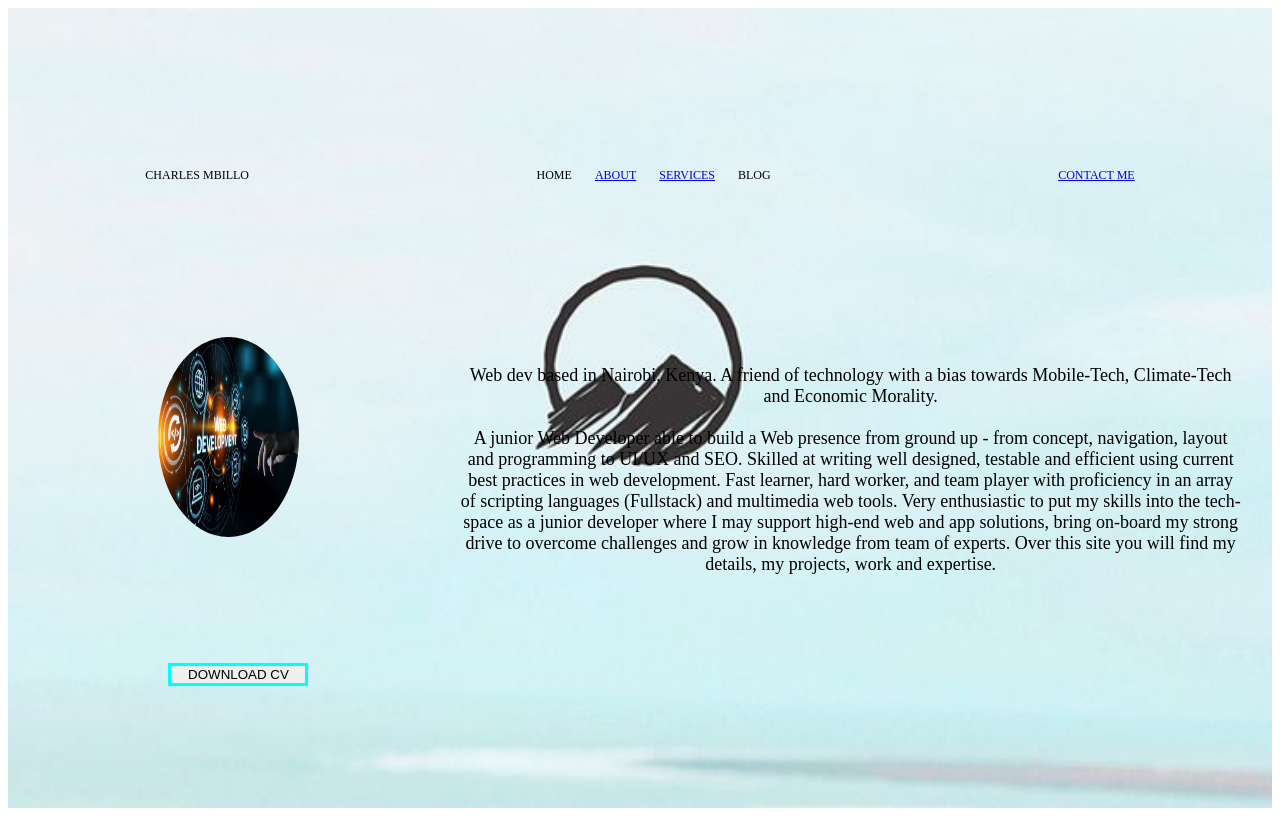
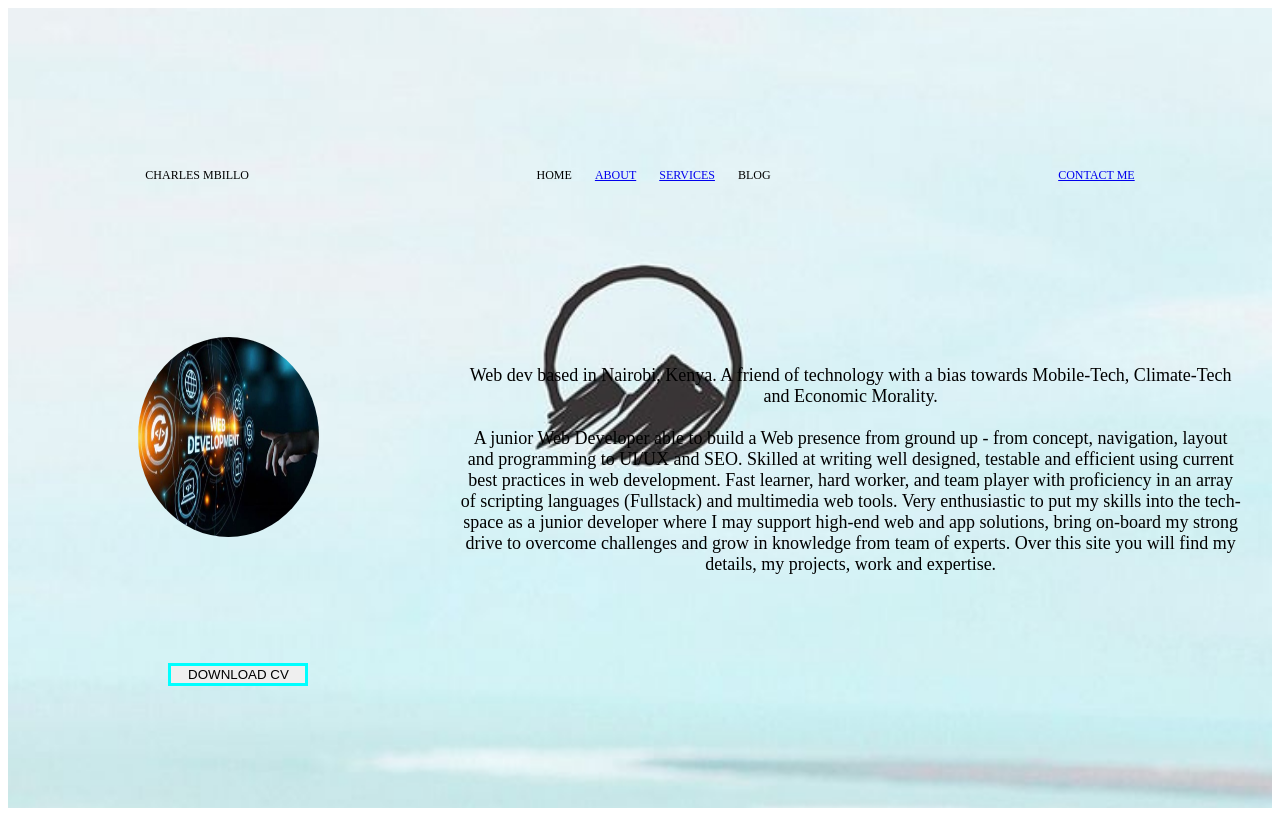
Before and after one commit to Pixels-02/homepage, a plain HTML site: page index.html in a window 1280 px wide. Drawn offline with Linux system fonts and the light colour scheme.

Commit message:
Update styles.css

```diff
--- a/styles.css
+++ b/styles.css
@@ -55,7 +55,7 @@ label{
 }
 
 .img1 {
-    max-width: 35%;
+    max-width: 45%;
     height: 200px;
     border-radius: 50%;
 }
```
